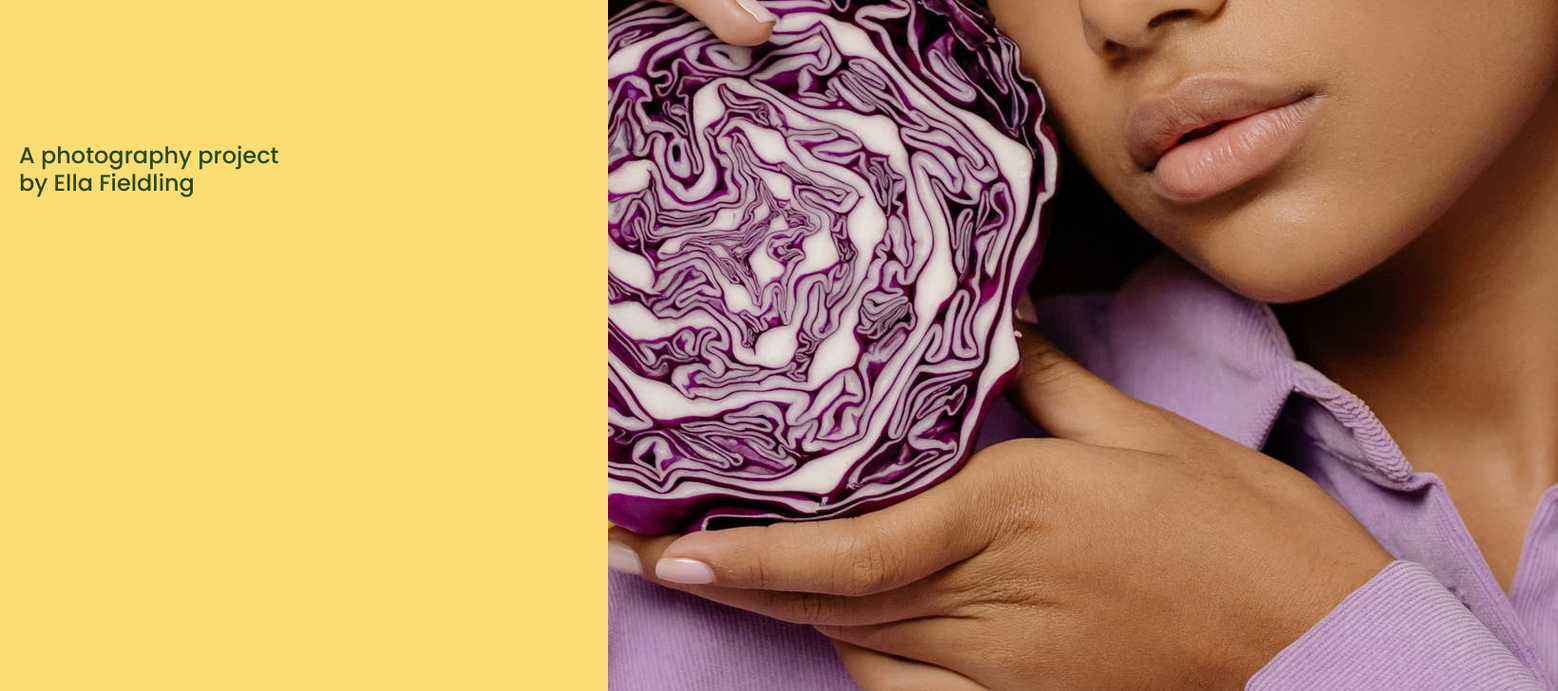
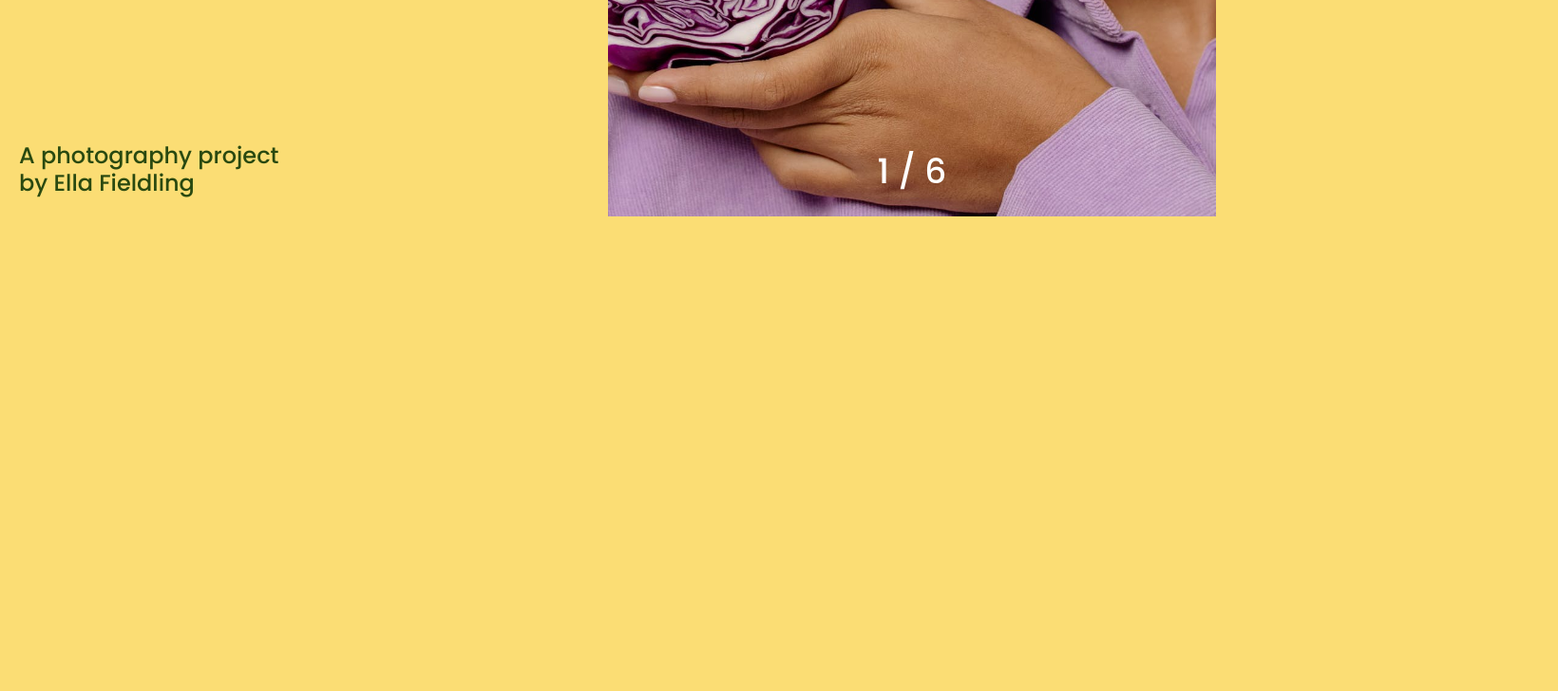
Before and after one commit to HalloJo/react-zesty, a React (Create React App) app in the folder zesty/: page / in a window 1280 px wide. Shown: the part 572-1300 px from the top of the page at 95% size, 1640 px wide, since content can reach past the window. After the commit the page ends 800 px from the top, so only its background shows below. Built offline with nearby package versions, Linux system fonts and the light colour scheme.

Commit message:
Add index of images to template and add semantic html

```diff
--- a/zesty/src/App.css
+++ b/zesty/src/App.css
@@ -23,7 +23,6 @@ body {
 }
 
 .image-container {
-  background-color: orangered;
   width: 50vw;
   margin:0;
   position: relative;
@@ -35,6 +34,18 @@ h1 {
   line-height: 1.4;
 }
 
+figcaption {
+  font-size: 36px;
+  text-align: center;
+  position: fixed;
+  z-index: 1;
+  color: white;
+  bottom: 20px;
+  margin: 0 auto;
+  width: 50%;
+  font-weight: 500;
+}
+
 p {
   position: fixed;
   bottom: 0;
@@ -42,3 +53,10 @@ p {
   line-height: 1.2;
   margin: 0 20px 20px 20px;
 }
+
+img {
+  height: 100vh;
+  object-fit: cover;
+  position: fixed;
+  width: 50%;
+}
--- a/zesty/src/App.js
+++ b/zesty/src/App.js
@@ -21,15 +21,18 @@ const App = () => {
 
   return (
     <div className="App">
-      <div className="title">
+      <header className="title">
         <h1>Zesty</h1>
         <p>
           A photography project <br /> by Ella Fieldling
         </p>
-      </div>
-      <div className="image-container">
+      </header>
+      <figure className="image-container">
+        <figcaption>
+          {currentImage + 1} / {images.length}
+        </figcaption>
         <img alt="" src={images[currentImage]} onClick={handleClick} />
-      </div>
+      </figure>
     </div>
   );
 };
```
